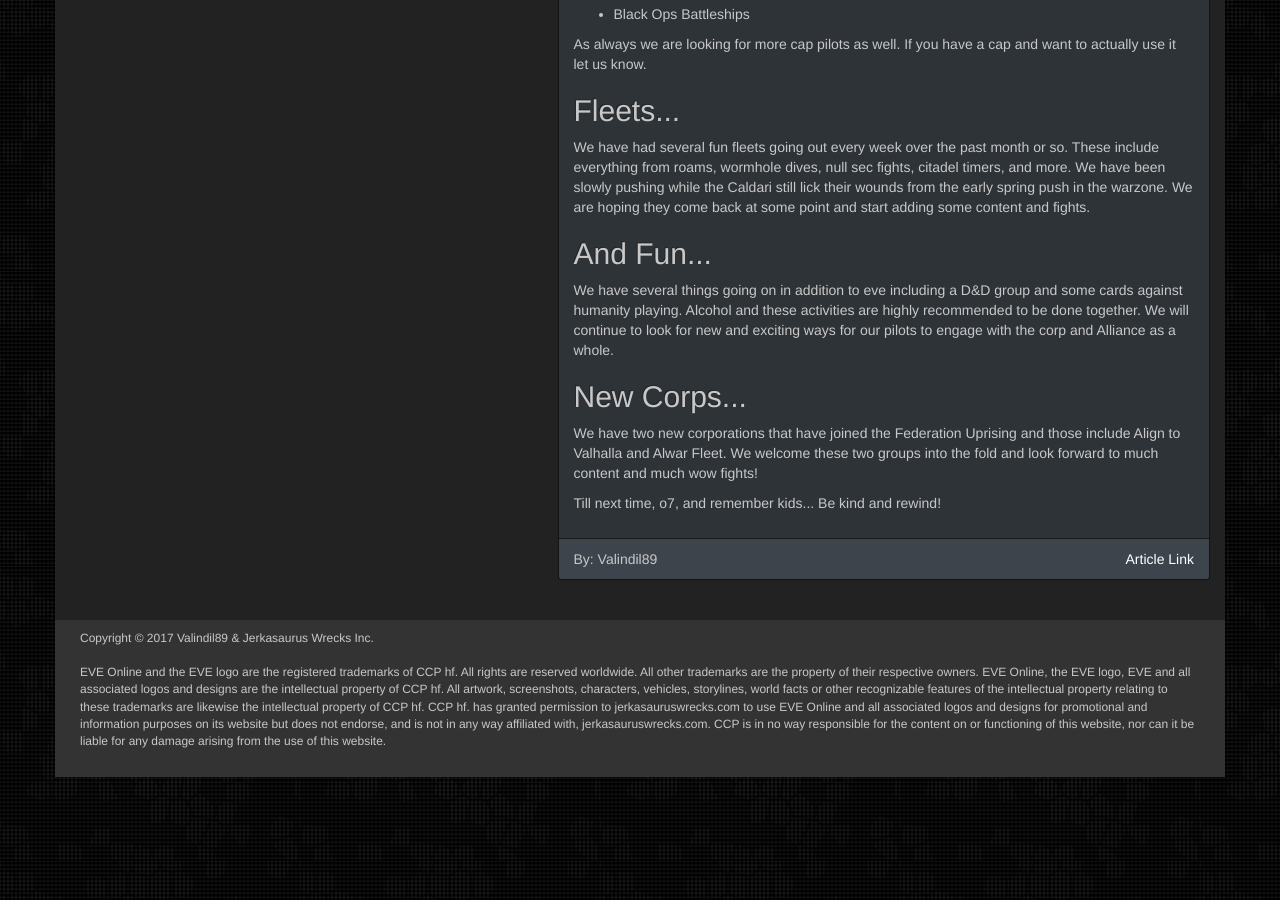
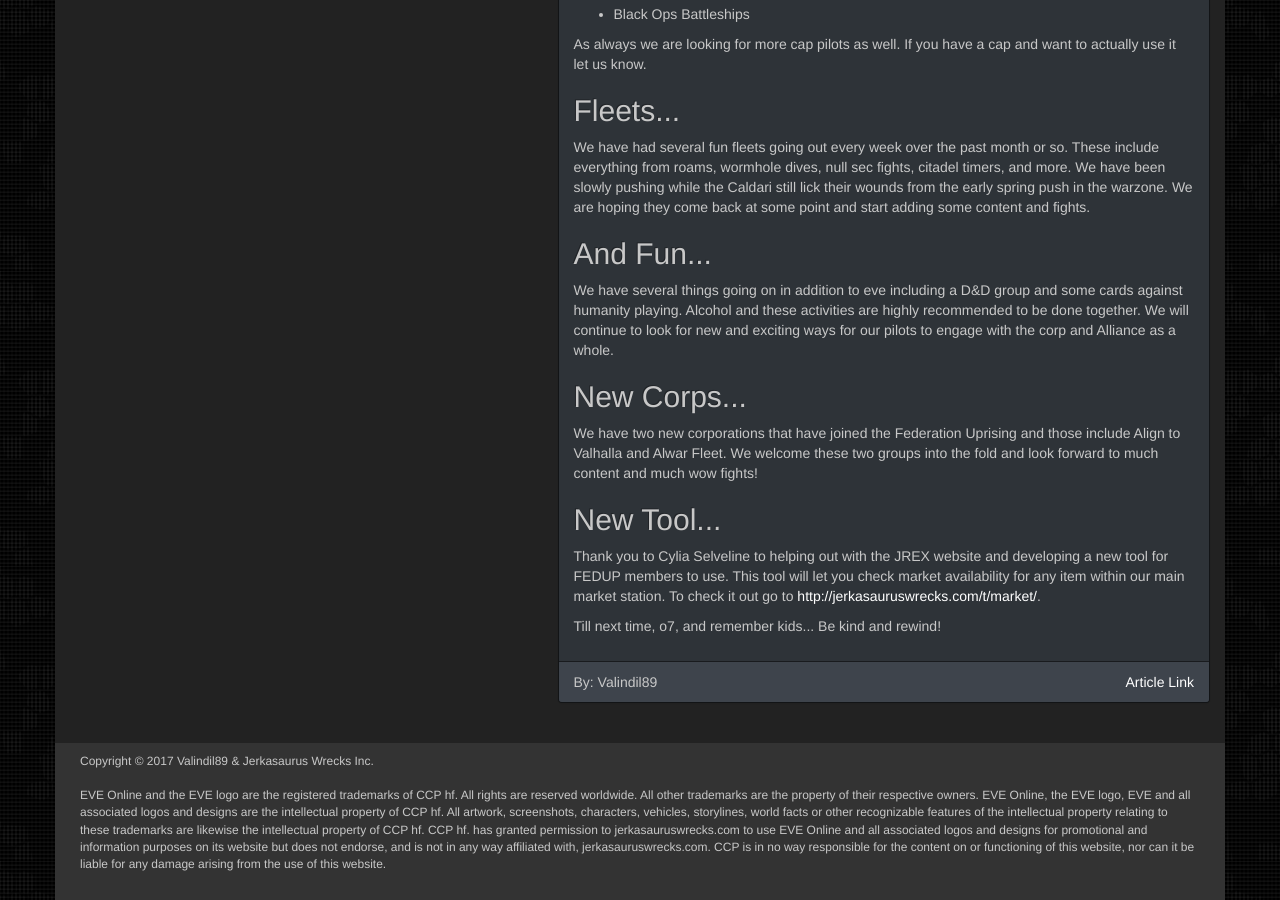
Before and after one commit to shadowcodex/cryrs-site, a Jekyll site: the page built from _posts/2017-06-22-blops-fleets-and-fun.html, in a window 1280 px wide and 900 px high, scrolled down 1204 px. Built offline with Jekyll 4.4.1, drawn with Linux system fonts in a browser that asks for light colours.

Commit message:
updated post to include new market tool

```diff
--- a/_posts/2017-06-22-blops-fleets-and-fun.html
+++ b/_posts/2017-06-22-blops-fleets-and-fun.html
@@ -62,5 +62,13 @@
     fold and look forward to much content and much wow fights!
 </p>
 <p>
+    <h2>New Tool...</h2>
+</p>
+<p>
+    Thank you to Cylia Selveline to helping out with the JREX website and developing
+    a new tool for FEDUP members to use. This tool will let you check market availability
+    for any item within our main market station. To check it out go to <a href="http://jerkasauruswrecks.com/t/market/">http://jerkasauruswrecks.com/t/market/</a>.
+</p>
+<p>
     Till next time, o7, and remember kids... Be kind and rewind!
 </p>
```
